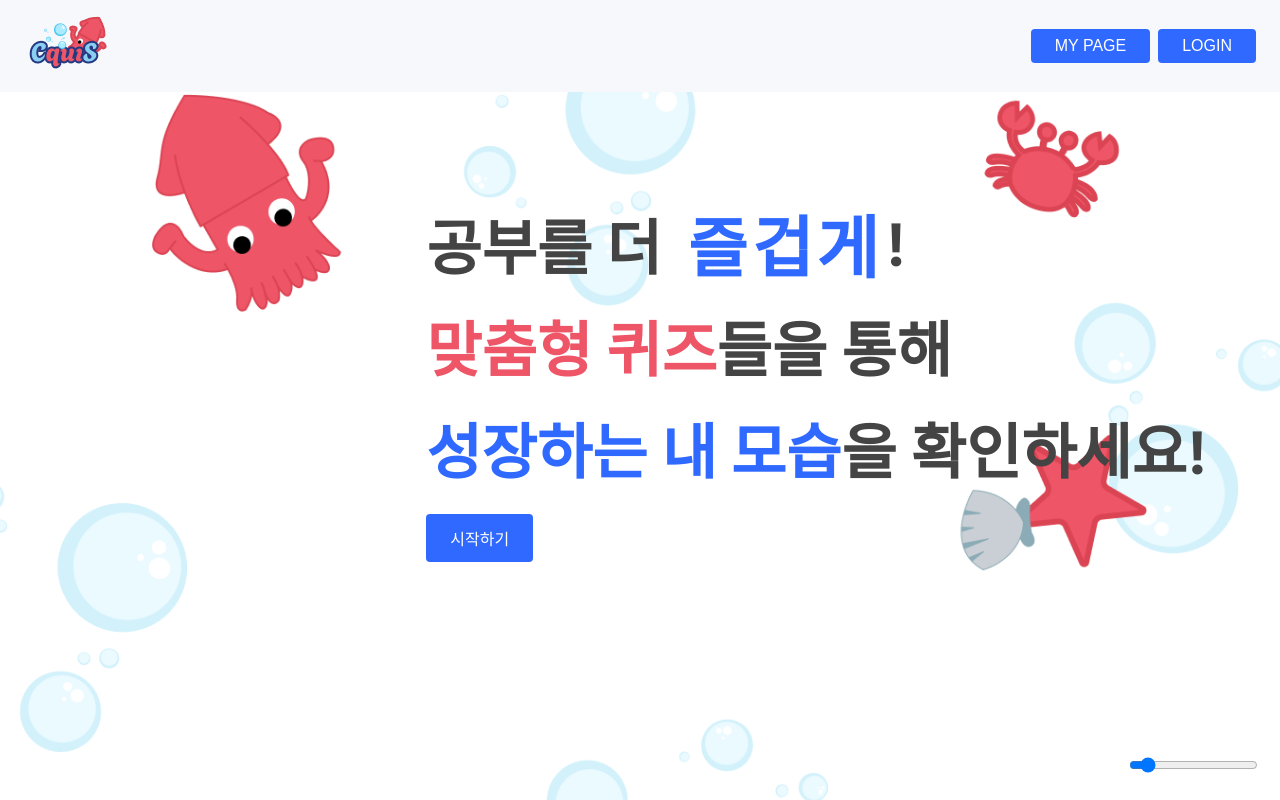
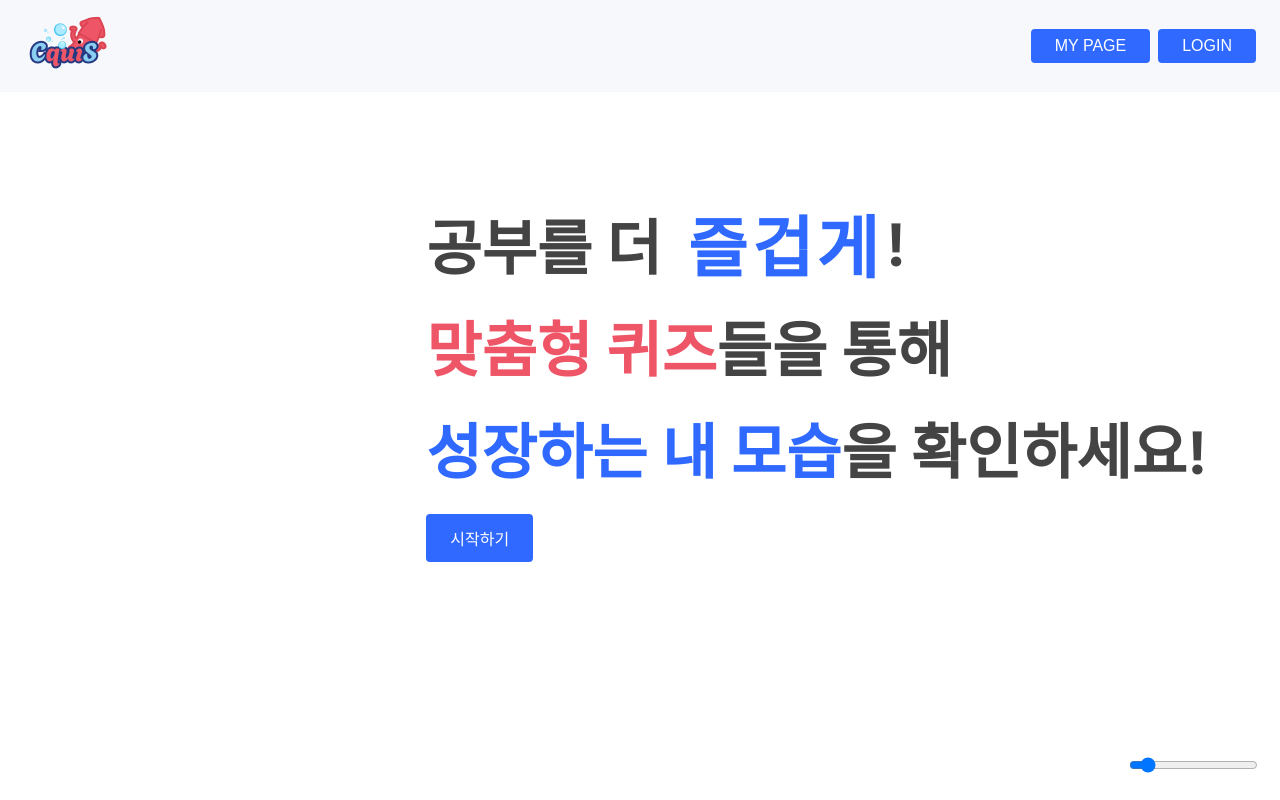
Before and after one commit to Jungle-CQuiS/Frontend, a React (Create React App) app: page / in a window 1280 px wide. Built offline with nearby package versions, Linux system fonts and the light colour scheme.

Commit message:
Fix: Remove background image

```diff
--- a/src/components/background/styled.ts
+++ b/src/components/background/styled.ts
@@ -20,9 +20,9 @@ export const Background = styled.div`
   align-items: center;
   flex-direction: column;
   padding-top: 32px;
-  background-image: url('/images/game-background.png');
+  /* background-image: url('/images/game-background.png'); */
   background-size: cover;
   background-position: center;
   background-repeat: no-repeat;
-  animation: ${backgroundMove} 3s ease-in-out infinite;
+  /* animation: ${backgroundMove} 3s ease-in-out infinite; */
 `;
--- a/src/pages/landing/styled.ts
+++ b/src/pages/landing/styled.ts
@@ -41,12 +41,12 @@ export const LandingPageContainer = styled.div`
   align-items: flex-end;
   flex-direction: column;
   padding-top: 150px;
-  background-image: url('/images/mainpage-background.png');
+  /* background-image: url('/images/mainpage-background.png'); */
   background-size: cover;
   background-position: center;
   background-repeat: no-repeat;
   overflow: hidden;
-  animation: ${backgroundMove} 3s ease-in-out infinite;
+  /* animation: ${backgroundMove} 3s ease-in-out infinite; */
 `;
 
 export const LandingPageWrap = styled.div`
--- a/src/pages/loginpage/styled.ts
+++ b/src/pages/loginpage/styled.ts
@@ -9,7 +9,7 @@ export const LoginBackground = styled.div`
     align-items: center;
     flex-direction: column;
     padding-top: 120px;
-    background-image: url('/images/login_background.png');
+    /* background-image: url('/images/login_background.png'); */
     background-size: cover;
     background-position: center;
     background-repeat: no-repeat;
--- a/src/pages/mainpage/styled.ts
+++ b/src/pages/mainpage/styled.ts
@@ -22,12 +22,12 @@ export const MainPageContainer = styled.div`
   align-items: center;
   flex-direction: column;
   padding-top: 150px;
-  background-image: url('/images/game-background.png');
+  /* background-image: url('/images/game-background.png'); */
   background-size: cover;
   background-position: center;
   background-repeat: no-repeat;
   overflow: hidden;
-  animation: ${backgroundMove} 3s ease-in-out infinite;
+  /* animation: ${backgroundMove} 3s ease-in-out infinite; */
 `;
 
 export const GameModeWrapper = styled.div`
--- a/src/pages/signup/styled.ts
+++ b/src/pages/signup/styled.ts
@@ -8,7 +8,7 @@ export const SignupBackground = styled.div`
     align-items: center;
     flex-direction: column;
     padding-top: 40px;
-    background-image: url('/images/login_background.png');
+    /* background-image: url('/images/login_background.png'); */
     background-size: cover;
     background-position: center;
     background-repeat: no-repeat;
```
